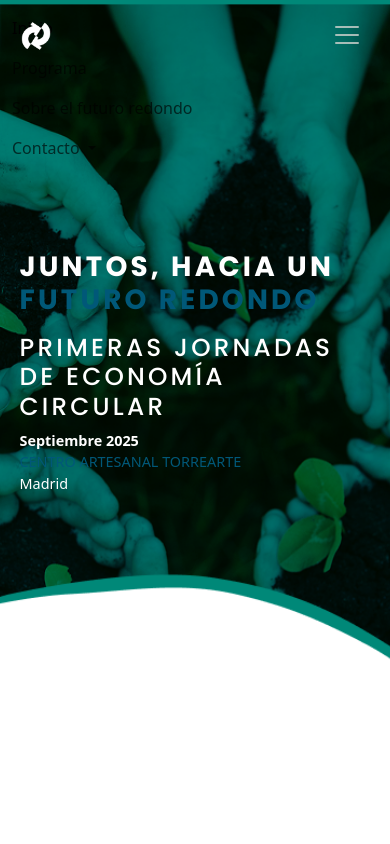
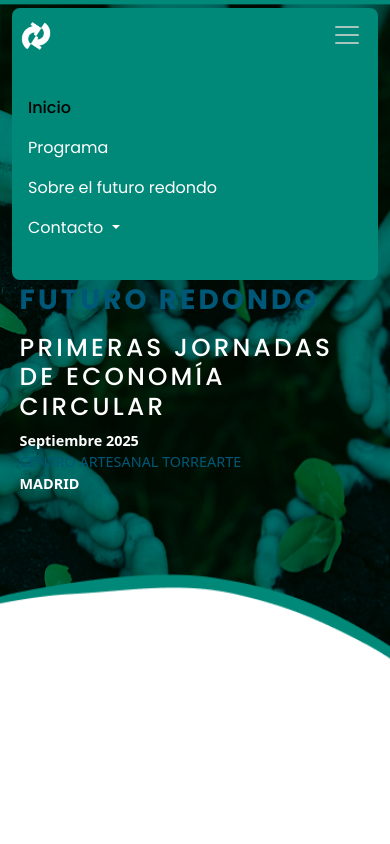
Before and after one commit to cecisalof/PEC2-HTML, a website built with Parcel: page src/index.html in a window 390 px wide. Both pictures are taken after a click on the button "Toggle navigation". Shown: the top 844 px of the page. Built offline with nearby package versions, Linux system fonts and the light colour scheme.

Commit message:
[HTML]: Header

```diff
--- a/src/views/header.html
+++ b/src/views/header.html
@@ -1,5 +1,5 @@
 <header class="header">
-  <nav class="navbar navbar-expand-lg bg-transparent fixed-top">
+  <nav class="navbar navbar-expand-lg bg-transparent header__navbar fixed-top">
     <div class="container-fluid">
       <a class="header__logo" href="#"></a>
       <div class="header__menu">
@@ -8,25 +8,31 @@
           <span class="navbar-toggler-icon"></span>
         </button>
       </div>
-      <div class="collapse navbar-collapse" id="navbarNavDropdown">
-        <ul class="navbar-nav ms-auto">
-          <li class="nav-item">
-            <a class="nav-link active" aria-current="page" href="#">Inicio</a>
+      <div class="header__collapse collapse navbar-collapse" id="navbarNavDropdown">
+        <ul class="header__nav navbar-nav ms-auto">
+          <li class="header__nav-item nav-item">
+            <a class="header__nav-link nav-link active" aria-current="page" href="#">Inicio</a>
           </li>
-          <li class="nav-item">
-            <a class="nav-link" href="./views/speakers.html">Programa</a>
+          <li class="header__nav-item nav-item">
+            <a class="header__nav-link nav-link" href="./views/speakers.html">Programa</a>
           </li>
-          <li class="nav-item">
-            <a class="nav-link" href="./views/about.html">Sobre el futuro redondo</a>
+          <li class="header__nav-item nav-item">
+            <a class="header__nav-link nav-link" href="./views/about.html">Sobre el futuro redondo</a>
           </li>
-          <li class="nav-item dropdown">
-            <a class="nav-link dropdown-toggle" href="#" role="button" data-bs-toggle="dropdown" aria-expanded="false">
+          <li class="header__nav-item header__nav-item--dropdown nav-item dropdown">
+            <a class="header__nav-link header__nav-link--dropdown-toggle nav-link dropdown-toggle" href="#" role="button" data-bs-toggle="dropdown" aria-expanded="false">
               Contacto
             </a>
-            <ul class="dropdown-menu">
-              <li><a class="dropdown-item" href="#">Action</a></li>
-              <li><a class="dropdown-item" href="#">Another action</a></li>
-              <li><a class="dropdown-item" href="#">Something else here</a></li>
+            <ul class="header__dropdown dropdown-menu">
+              <li class="header__dropdown-item">
+                <a class="header__dropdown-link dropdown-item" href="#">Action</a>
+              </li>
+              <li class="header__dropdown-item">
+                <a class="header__dropdown-link dropdown-item" href="#">Another action</a>
+              </li>
+              <li class="header__dropdown-item">
+                <a class="header__dropdown-link dropdown-item" href="#">Something else here</a>
+              </li>
             </ul>
           </li>
         </ul>
@@ -44,7 +50,7 @@
     <div class="header__content-meta">
       <p class="header__content-meta--date">Septiembre 2025</p>
       <p class="header__content-meta--location">Centro Artesanal Torrearte</p>
-      <p class="header__content-meta--providence">Madrid</p>
+      <p class="header__content-meta--province">Madrid</p>
     </div>
   </div>
 </header>
```
